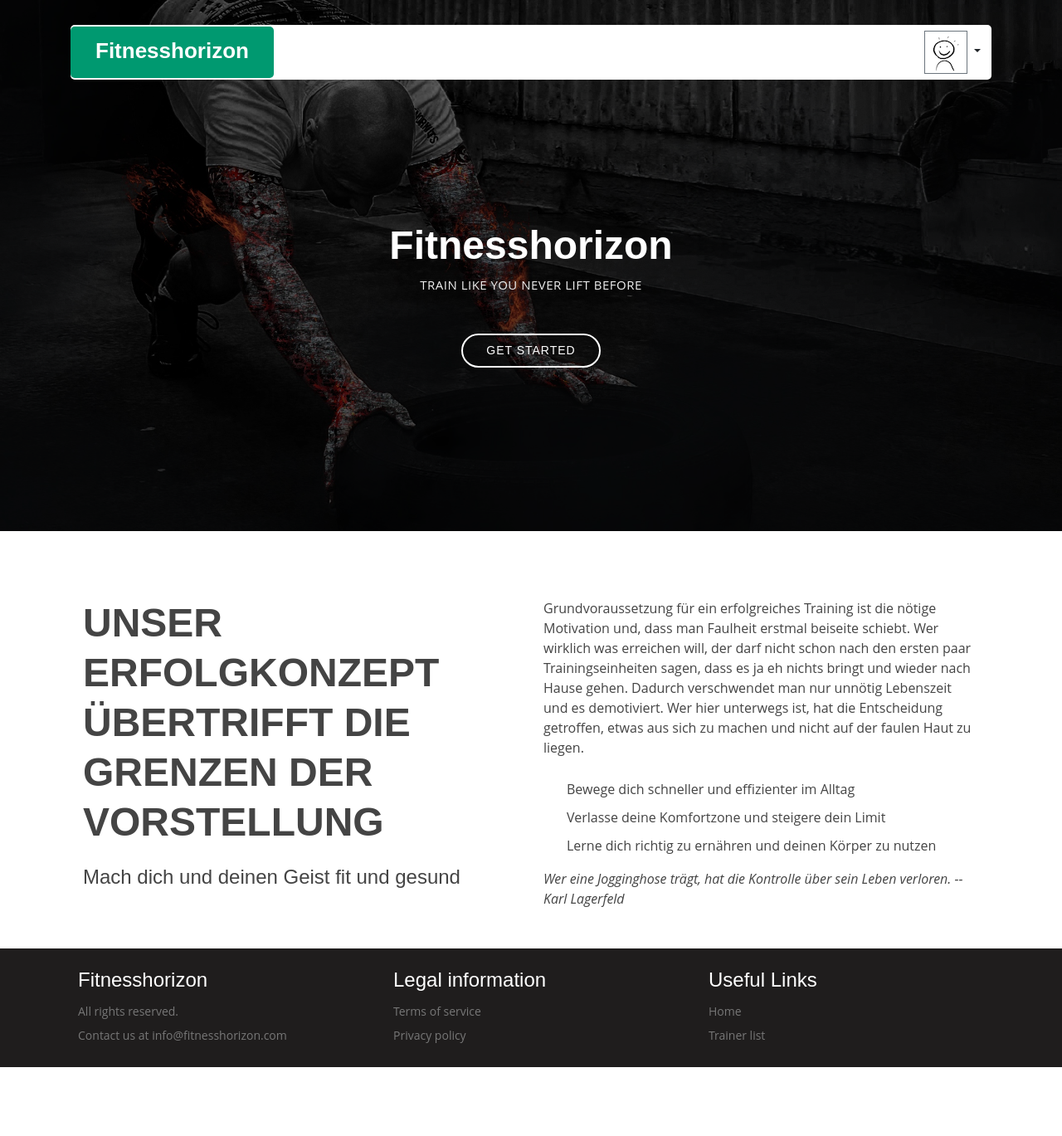
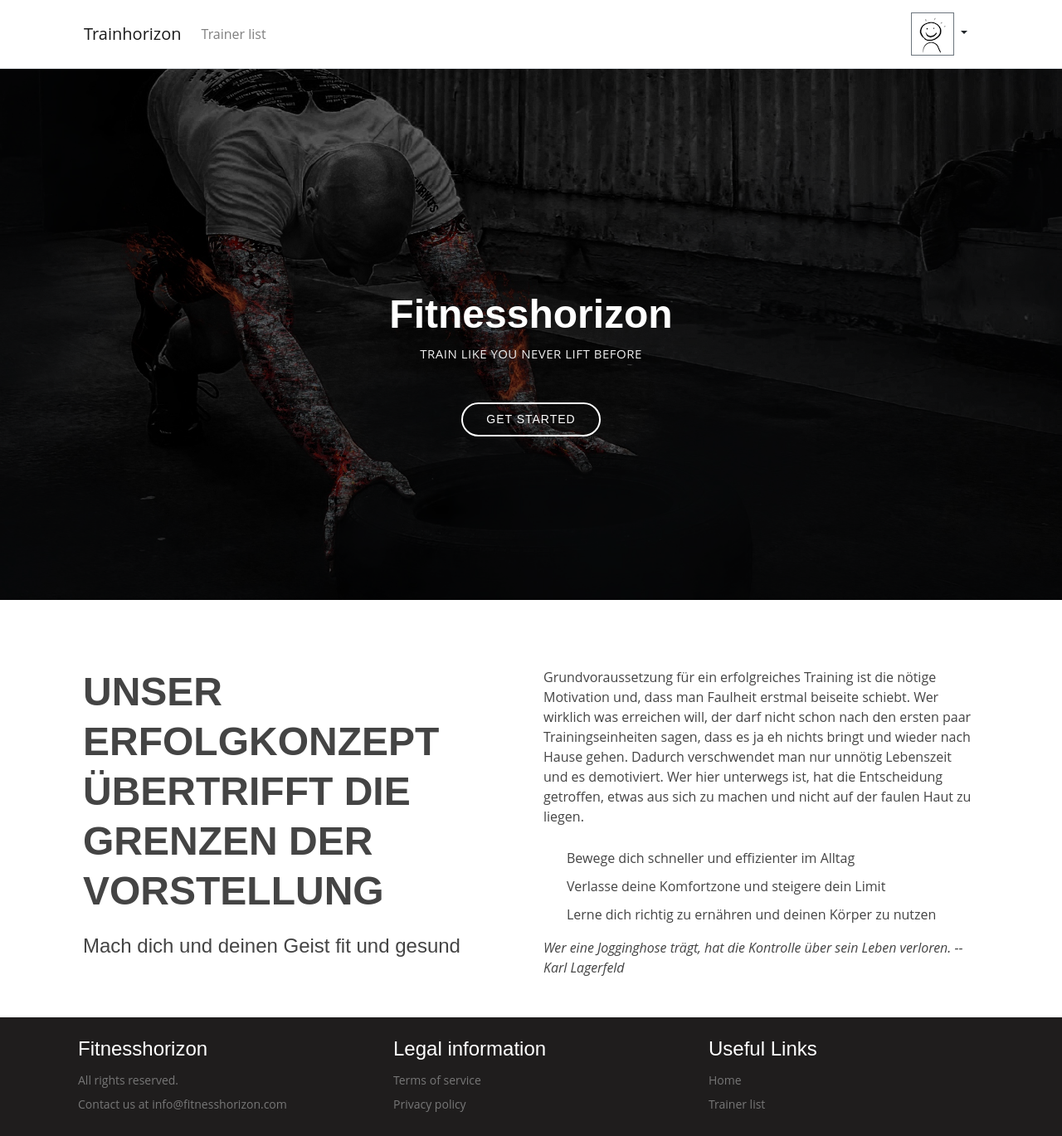
Before and after one commit to feenkind/django-fitness-platform, a Django app: page / in a window 1280 px wide. Shown: the whole page at 83% size. Before the commit the page ends 1286 px from the top, so only its background shows below. Run offline with Django 3.2, Linux system fonts and the light colour scheme; the visitor is signed in with stand-in values (Sample User, id 1); parts of the project's set-up code (start-up, migrations or seed data) failed here and were passed over; some libraries are stand-ins or nearby versions.

Commit message:
Basic header

```diff
--- a/static/css/style.css
+++ b/static/css/style.css
@@ -16,65 +16,7 @@ h1, h2, h3, h4, h5, h6 {
   font-family: "Raleway", sans-serif;
 }
 
-#header {
-  transition: all 0.5s;
-  z-index: 997;
-  transition: all 0.5s;
-  top: 20px;
-  padding:10px;
-}
 
-#header .header-container {
-  background: #fff;
-  border-radius: 5px;
-
-}
-
-#header.header-scrolled {
-  background: #fff;
-  box-shadow: 0px 2px 15px rgba(0, 0, 0, 0.1);
-  top: 0;
-}
-
-#header .logo {
-  overflow: hidden;
-  padding: 16px 30px 12px 30px;
-  background: #009970;
-  border-radius: 5px;
-}
-
-#header .logo h1 {
-  font-size: 26px;
-  padding: 0;
-  line-height: 1;
-  font-weight: 700;
-  font-family: "Poppins", sans-serif;
-}
-
-#header .logo h1 a, #header .logo h1 a:hover {
-  color: #fff;
-  text-decoration: none;
-}
-
-#header .logo img {
-  padding: 0;
-  margin: 0;
-  max-height: 40px;
-}
-
-@media (max-width: 992px) {
-  #header {
-    box-shadow: 0px 2px 15px rgba(0, 0, 0, 0.1);
-    top: 0;
-    background: #009970;
-  }
-  #header.header-scrolled, #header .header-container {
-    background: #009970;
-  }
-  #header .logo h1 {
-    font-size: 24px;
-  }
-}
 /* ------ FOOTER ------ */
 
 body>footer {
@@ -144,10 +86,6 @@ body>footer ul a:hover {
   font-family: "Open Sans", sans-serif;
   letter-spacing: 0.5px;
   text-transform: uppercase;
-}
-
-.loginlogout{
-  margin-right:10px;
 }
 
 #hero .btn-get-started {
--- a/templates/base.html
+++ b/templates/base.html
@@ -11,18 +11,25 @@
     <link rel="stylesheet" type="text/css" href="{% static 'css/style.css' %}">
 </head>
 <body>
-<header id="header" class="fixed-top d-flex align-items-center">
-    <div class="container">
-      <div class="header-container d-flex align-items-center">
-        <div class="logo mr-auto">
-          <h1 class="text-light"><a href=""><span>Fitnesshorizon</span></a></h1>
-             <!--<a href=""><img src="{% static 'img/logo.png'%}" alt="" class="img-fluid"></a>-->
-        </div>
-        <nav>
+
+<header class="border-bottom">
+  <div class="container-md">
+    <nav class="navbar navbar-expand-lg navbar-light">
+      <a class="navbar-brand" href="/">Trainhorizon</a>
+      <button class="navbar-toggler" type="button" data-toggle="collapse" data-target="#navbarSupportedContent" aria-controls="navbarSupportedContent" aria-expanded="false" aria-label="Toggle navigation">
+        <span class="navbar-toggler-icon"></span>
+      </button>
+
+      <div class="collapse navbar-collapse" id="navbarSupportedContent">
+        <ul class="navbar-nav mr-auto">
+          <li class="nav-item">
+            <a class="nav-link" href="{% url 'trainer_list' %}">{% trans 'Trainer list' %}</a>
+          </li>
+        </ul>
         {% include 'users/usernav.html' %}
-        </nav>
       </div>
-    </div>
+    </nav>
+  </div>
 </header>
 
 {% block hero %}
--- a/templates/users/usernav.html
+++ b/templates/users/usernav.html
@@ -6,7 +6,7 @@
   <span class="dropdown-toggle btn" id="dropdownMenuButton" data-toggle="dropdown" aria-haspopup="true" aria-expanded="false" >
     <img class="border border-secondary"  src="{% static 'img/dummy_profile.png' %}" alt="{% trans 'Profile picture' %}" />
   </span>
-  <div class="dropdown-menu" aria-labelledby="dropdownMenuButton">
+  <div class="dropdown-menu dropdown-menu-right" aria-labelledby="dropdownMenuButton">
     <p class="dropdown-item">{% trans 'Signed in as ' %}<strong>{{ user.username }}</strong></p>
     <div class="dropdown-divider"></div>
     <a class="dropdown-item" href="{% url 'user_profile' %}">{% trans 'Your settings' %}</a>
```
